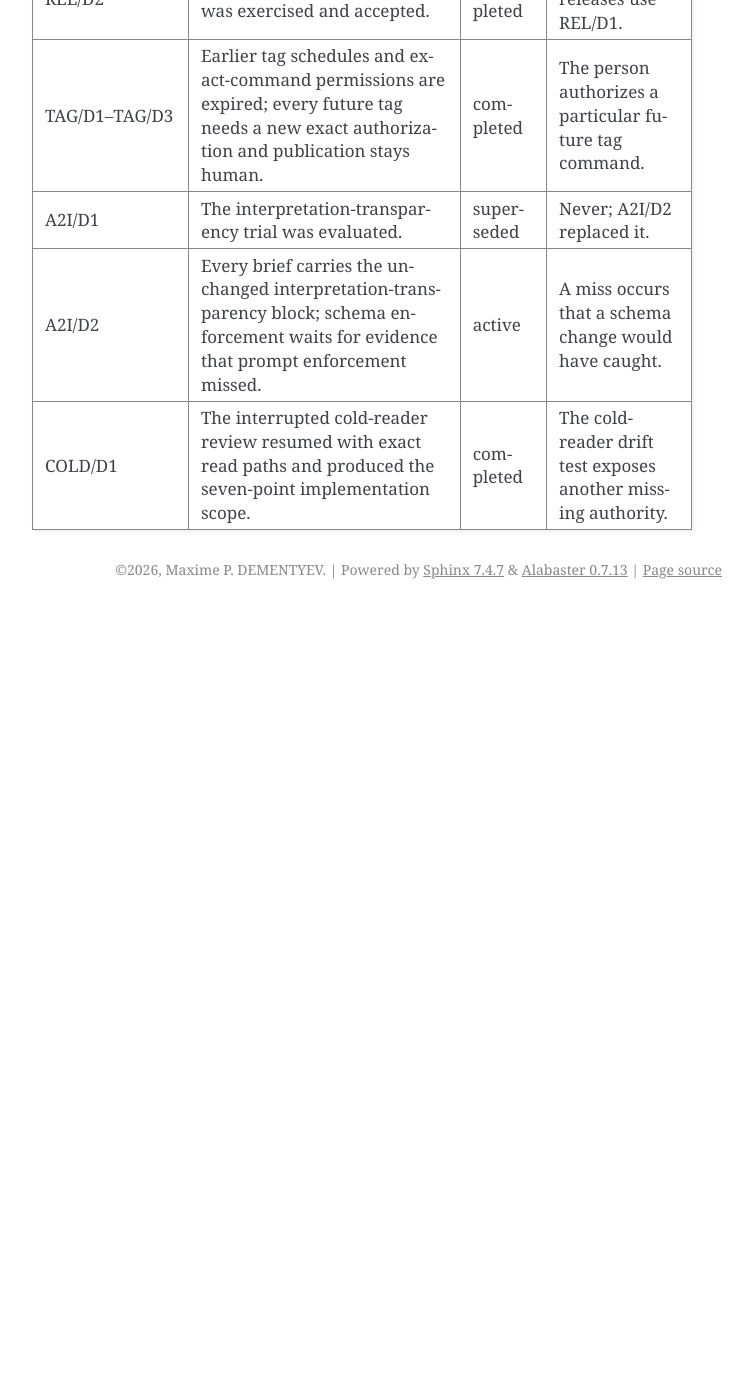
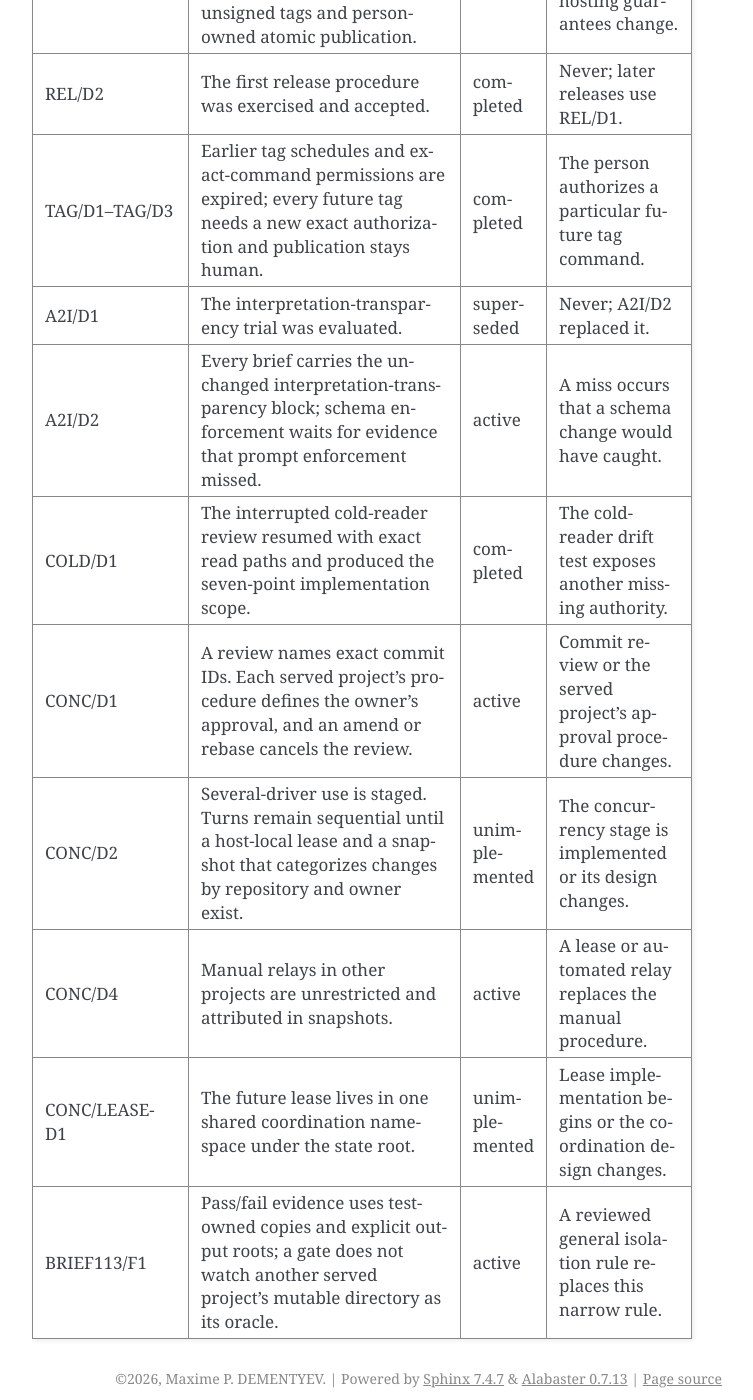
Before and after one commit to dememax/agent-cycle, a Sphinx documentation site: the page built from docs/decisions.rst, in a window 1280 px wide and 1400 px high, scrolled down 4410 px. Shown: the whole window, without its empty margins (388-1141 px from the left). Built offline with Sphinx 7.4.7, drawn with Linux system fonts in a browser that asks for light colours; before the commit the page ends 5019 px from its top, so only the background shows below that; some of the changed text lies outside the part shown.

Commit message:
docs: publish approved S0+ process updates
Bring the public documentation up to the decisions and verified behaviour
captured by DOC-AC1.  The decision ledger now records the staged concurrency
rules and narrow isolation rule while extending P3 to the chronological record
and run state.  The stage outcome, long-run lifetime limits, external-report
workflow, compatibility review, and command-permission boundaries now match
the approved plan.

The change is documentation-only and keeps later designs unimplemented: it
does not publish CONC/D3, generalize the narrow isolation rule, or claim that
the future lease and categorized snapshot already exist.  Public examples and
wording contain no host, private-project, client, or issue identifiers.

Validation:
- check_rst check --skip-fixable; fix --fast; check
- AGENT_CYCLE_PROFILE="$PWD/profiles/agent-cycle.toml" python3.14
  bin/validate.py --base ddd81a5 (390 tests; formatting and diff checks pass)
- protected-pattern counts over added documentation lines: all zero

Co-Authored-By: Codex GPT-5 <noreply@openai.com>

```diff
--- a/docs/decisions.rst
+++ b/docs/decisions.rst
@@ -41,8 +41,10 @@ decisions remain with the downstream project.
      - conditional
      - A measured need justifies packaging or a unified command.
    * - P3
-     - Plans and protected project material stay outside this public tooling
-       repository and enter a turn only through explicit narrow scope.
+     - Plans, chronological records, run state and protected project material
+       stay outside this public tooling repository. Each served project's
+       procedure decides where they live, and they enter a turn only through
+       explicit narrow scope.
      - active
      - The privacy boundary or repository visibility changes.
    * - P4
@@ -196,3 +198,31 @@ decisions remain with the downstream project.
        produced the seven-point implementation scope.
      - completed
      - The cold-reader drift test exposes another missing authority.
+   * - CONC/D1
+     - A review names exact commit IDs. Each served project's procedure
+       defines the owner's approval, and an amend or rebase cancels the
+       review.
+     - active
+     - Commit review or the served project's approval procedure changes.
+   * - CONC/D2
+     - Several-driver use is staged. Turns remain sequential until a
+       host-local lease and a snapshot that categorizes changes by repository
+       and owner exist.
+     - unimplemented
+     - The concurrency stage is implemented or its design changes.
+   * - CONC/D4
+     - Manual relays in other projects are unrestricted and attributed in
+       snapshots.
+     - active
+     - A lease or automated relay replaces the manual procedure.
+   * - CONC/LEASE-D1
+     - The future lease lives in one shared coordination namespace under the
+       state root.
+     - unimplemented
+     - Lease implementation begins or the coordination design changes.
+   * - BRIEF113/F1
+     - Pass/fail evidence uses test-owned copies and explicit output roots; a
+       gate does not watch another served project's mutable directory as its
+       oracle.
+     - active
+     - A reviewed general isolation rule replaces this narrow rule.
--- a/docs/stages.rst
+++ b/docs/stages.rst
@@ -30,7 +30,7 @@ later stages are designed, not built.
      - The evidence gate. The driver summarizes the record of S0, the
        implementer reviews the summary, and the person decides whether to
        stay or to build the next stage.
-     - decided: stay with S0
+     - decided: stay with S0+
    * - S1b
      - A supervised minimal ``once``: one round driven by a local
        controller, with the mechanical RED/GREEN gate in a disposable
```
Also changed, not shown: docs/renewal.rst (+20 -0 lines), docs/review.rst (+17 -0 lines), docs/tokens.rst (+6 -3 lines).
